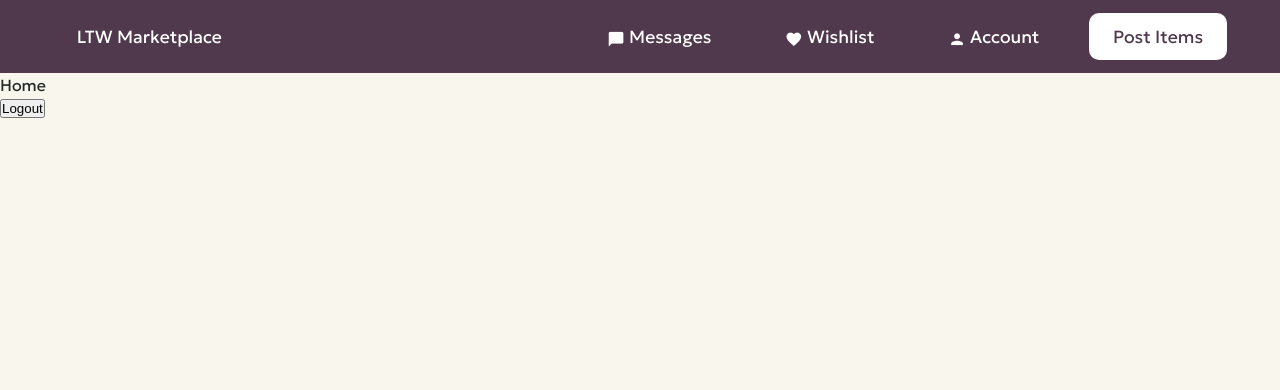
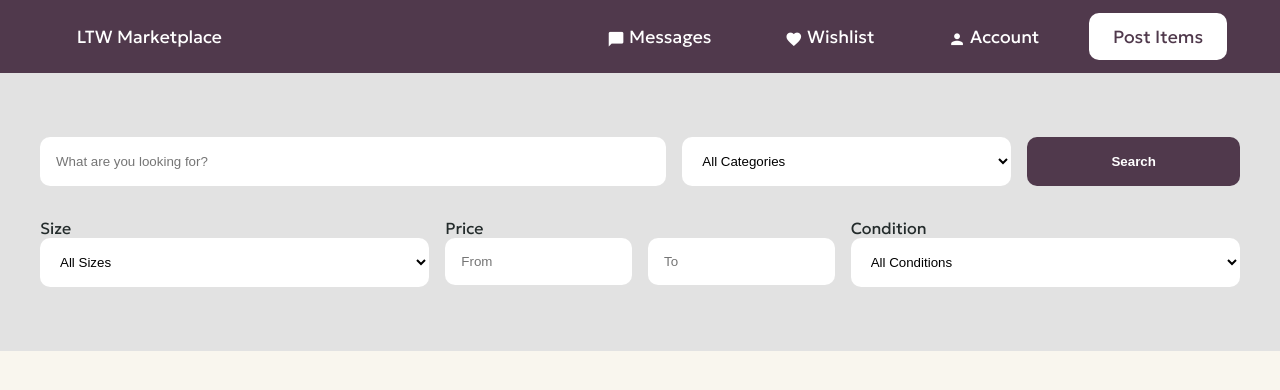
Before and after one commit to jpnsantoss/LTW-marketplace, a PHP site: template src/views/Home/index.php in a window 1280 px wide. Shown: the top 390 px of the page. Run offline with PHP 8.4, Linux system fonts and the light colour scheme; the template is opened without the code that fills it, so the values that code supplies are empty; some libraries are stand-ins or nearby versions.

Commit message:
search and filters design

```diff
--- /dev/null
+++ b/public/css/home.css
@@ -0,0 +1,75 @@
+.search {
+  background-color: var(--muted);
+}
+
+.search form {
+  max-width: 1200px;
+  margin: 0 auto;
+  padding: 4rem 0;
+  display: flex;
+  flex-direction: column;
+  gap: 2rem;
+  justify-content: center;
+  align-items: center;
+}
+
+.search select {
+  padding: 1rem;
+  border: none;
+  border-radius: 10px;
+  background-color: white;
+  width: 100%;
+}
+
+.search input {
+  padding: 1rem;
+  border: none;
+  border-radius: 10px;
+  width: 100%;
+  background-color: white;
+}
+
+.search input[type="submit"] {
+  padding: 1rem 2rem;
+  border: none;
+  border-radius: 10px;
+  background-color: var(--primary);
+  color: white;
+  font-weight: bold;
+  cursor: pointer;
+}
+
+.search-main {
+  display: flex;
+  gap: 1rem;
+  width: 100%;
+}
+
+.search-main input[type="text"] {
+  flex: 4; /* This will make the input field take up twice as much space as the other elements */
+}
+
+.search-main select {
+  flex: 2;
+}
+
+.search-main input[type="submit"] {
+  flex: 1;
+}
+
+.search-filters {
+  display: flex;
+  gap: 1rem;
+  width: 100%;
+}
+
+.search-filters label {
+  display: flex;
+  flex-direction: column;
+  width: 100%;
+}
+
+.price-input {
+  display: flex;
+  gap: 1rem;
+}
--- a/public/css/style.css
+++ b/public/css/style.css
@@ -7,6 +7,7 @@
   --secondary: #f18973;
   --accent: #ffef96;
   --background: #f9f6ee;
+  --muted: #e2e2e2;
   --foreground: #232b2b;
 }
 
--- a/src/app/routes.php
+++ b/src/app/routes.php
@@ -1,7 +1,7 @@
 <?php
 
 // Static pages routes
-$router->addRoute('', ['controller' => 'View', 'action' => 'home']);
+$router->addRoute('', ['controller' => 'Home', 'action' => 'index']);
 $router->addRoute('register', ['controller' => 'View', 'action' => 'register']);
 $router->addRoute('login', ['controller' => 'View', 'action' => 'login']);
 $router->addRoute('profile', ['controller' => 'View', 'action' => 'profile']);
--- a/src/views/Home/index.php
+++ b/src/views/Home/index.php
@@ -1,15 +1,51 @@
 <?php
 require_once APPROOT . '/src/views/Common/common.php';
-getHead(array('/css/style.css', '/css/navbar.css'), "Home");
+getHead(array('/css/style.css', '/css/navbar.css', 'css/home.css'), "Home");
 ?>
 
 <body>
     <?php getNavbar(); ?>
-    <p>Home</p>
-    <form action="<?php echo URLROOT; ?>/auth/logout" method="post">
-        <input type="submit" value="Logout">
-    </form>
+    <main>
+        <section class="search">
+            <form action="">
+                <div class="search-main">
+                    <input type="text" name="search" id="search" placeholder="What are you looking for?">
+                    <select name="category" id="category">
+                        <option value="">All Categories</option>
+                        <?php foreach ($data["categories"] as $category) : ?>
+                            <option value="<?= $category->id; ?>"><?= $category->name; ?></option>
+                        <?php endforeach; ?>
+                    </select>
+                    <input type="submit" value="Search" id="search-button">
+                </div>
+                <div class="search-filters">
+                    <label for="size">Size
+                        <select name="size" id="size">
+                            <option value="">All Sizes</option>
+                            <?php foreach ($data["sizes"] as $size) : ?>
+                                <option value="<?= $size->id; ?>"><?= $size->name; ?></option>
+                            <?php endforeach; ?>
+                        </select>
+                    </label>
+                    <label for="min-price">Price
+                        <div class="price-input">
+                            <input type="number" name="min-price" id="min-price" placeholder="From">
+                            <input type="number" name="max-price" id="max-price" placeholder="To">
+                        </div>
+                    </label>
 
+                    <label for="condition">Condition
+                        <select name="condition" id="condition">
+                            <option value="">All Conditions</option>
+                            <?php foreach ($data["conditions"] as $condition) : ?>
+                                <option value="<?= $condition->id; ?>"><?= $condition->name; ?></option>
+                            <?php endforeach; ?>
+                        </select>
+                    </label>
+                </div>
+            </form>
+        </section>
+    </main>
 </body>
 
 <?php
```
Also changed, not shown: src/controllers/Home.php (added, +37 -0 lines).
